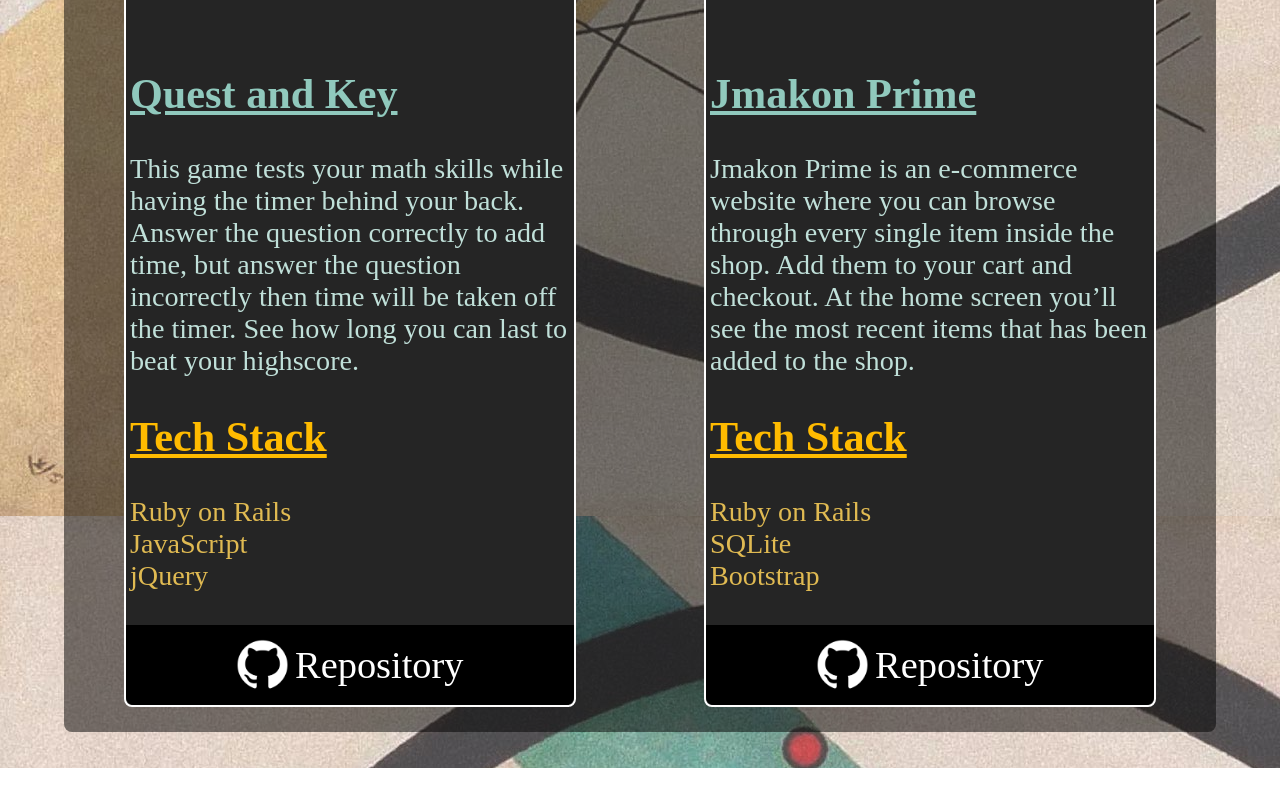
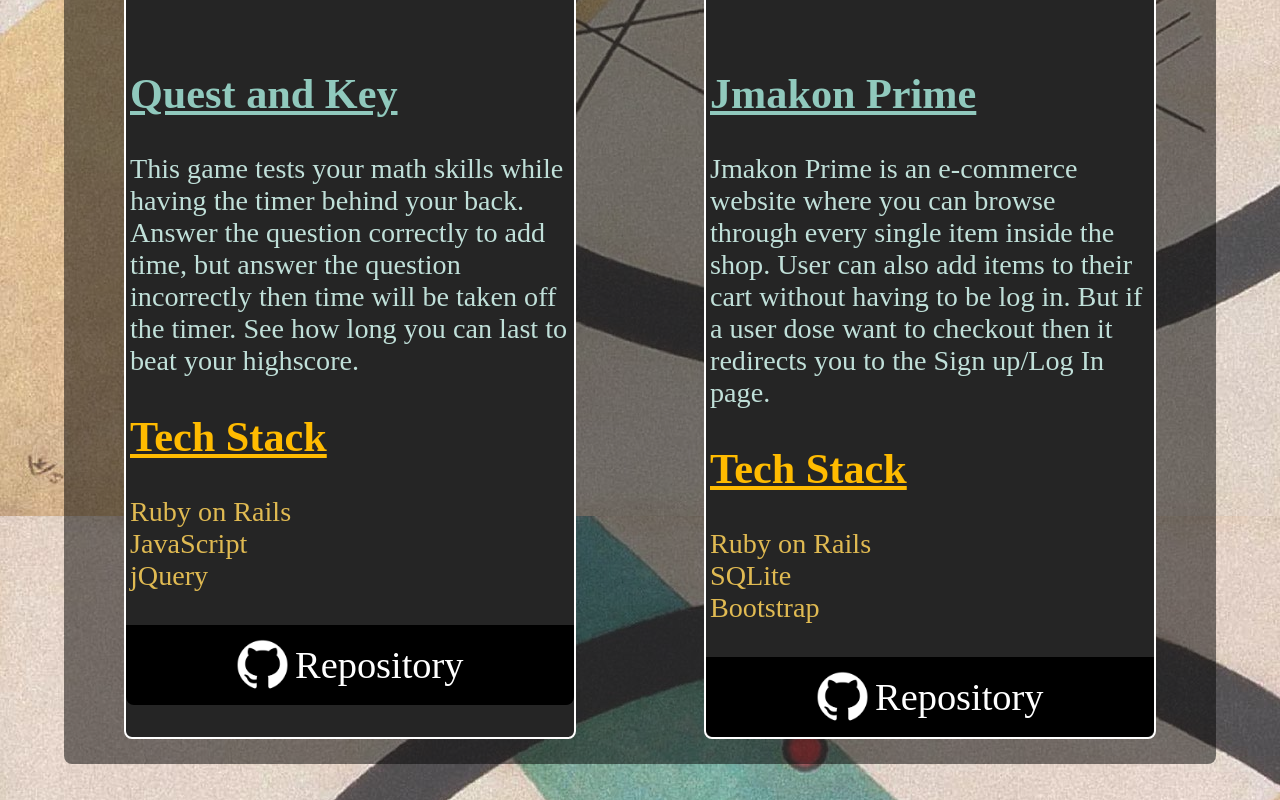
Before and after one commit to JoeG21/joecgomez-website, a React (Create React App) app: page /projects in a window 1280 px wide. Shown: the part 1283-2083 px from the top of the page. Before the commit the page ends 2051 px from the top, so only its background shows below. Built offline with nearby package versions, Linux system fonts and the light colour scheme; grey boxes are pictures that could not be loaded.

Commit message:
fixed the AboutMe picture

```diff
--- a/src/components/About.js
+++ b/src/components/About.js
@@ -3,7 +3,7 @@ import pic from '../pictures/pic.jpg'
 
 const Home = () => {
     return (
-        <div className='mobile-portrait'>
+        <div className='big-container'>
             <div className='about-container'>
                 <div className='about'>
                     <img src={pic} className='about-pic' alt='profile' />
--- a/src/components/Contact.js
+++ b/src/components/Contact.js
@@ -14,7 +14,7 @@ const ContactInfo = () => {
     const [sent, setSent] = useState(false)
 
     const handleSubmit = (e) => {
-        e.preventDefault();
+            e.preventDefault();
         emailjs.sendForm(process.env.REACT_APP_SERVICE_ID, process.env.REACT_APP_TEMPLATE_ID, e.target, process.env.REACT_APP_USER_ID)
             .then((result) => {
                 console.log(result.text);
--- a/src/components/Projects.js
+++ b/src/components/Projects.js
@@ -94,8 +94,8 @@ const Projects = () => {
                             <h2 className='title'> Jmakon Prime </h2>
                             <p className='readMe'>
                                 Jmakon Prime is an e-commerce website where you can browse through every single item inside the shop.
-                                    Add them to your cart and checkout.
-                                    At the home screen you’ll see the most recent items that has been added to the shop.
+                                User can also add items to their cart without having to be log in.
+                                But if a user dose want to checkout then it redirects you to the Sign up/Log In page.
                                 </p>
                             <h2 className='tech'> Tech Stack </h2>
                             <p className='tools'> Ruby on Rails <br /> SQLite <br /> Bootstrap </p>
--- a/src/styling/aboutComponent.css
+++ b/src/styling/aboutComponent.css
@@ -1,7 +1,10 @@
+.big-container {
+    height: 90vh;
+}
+
 .about-container {
     background-color: rgb(0, 0, 0, .5);
     border-radius: 8px;
-    height: 90vh;
     width: 90vw;
     display: flex;
     justify-content: center;
```
Also changed, not shown: 1 other file (tests, documents, lock files or other folders). Lines whose indentation alone changed are shown as unchanged.
